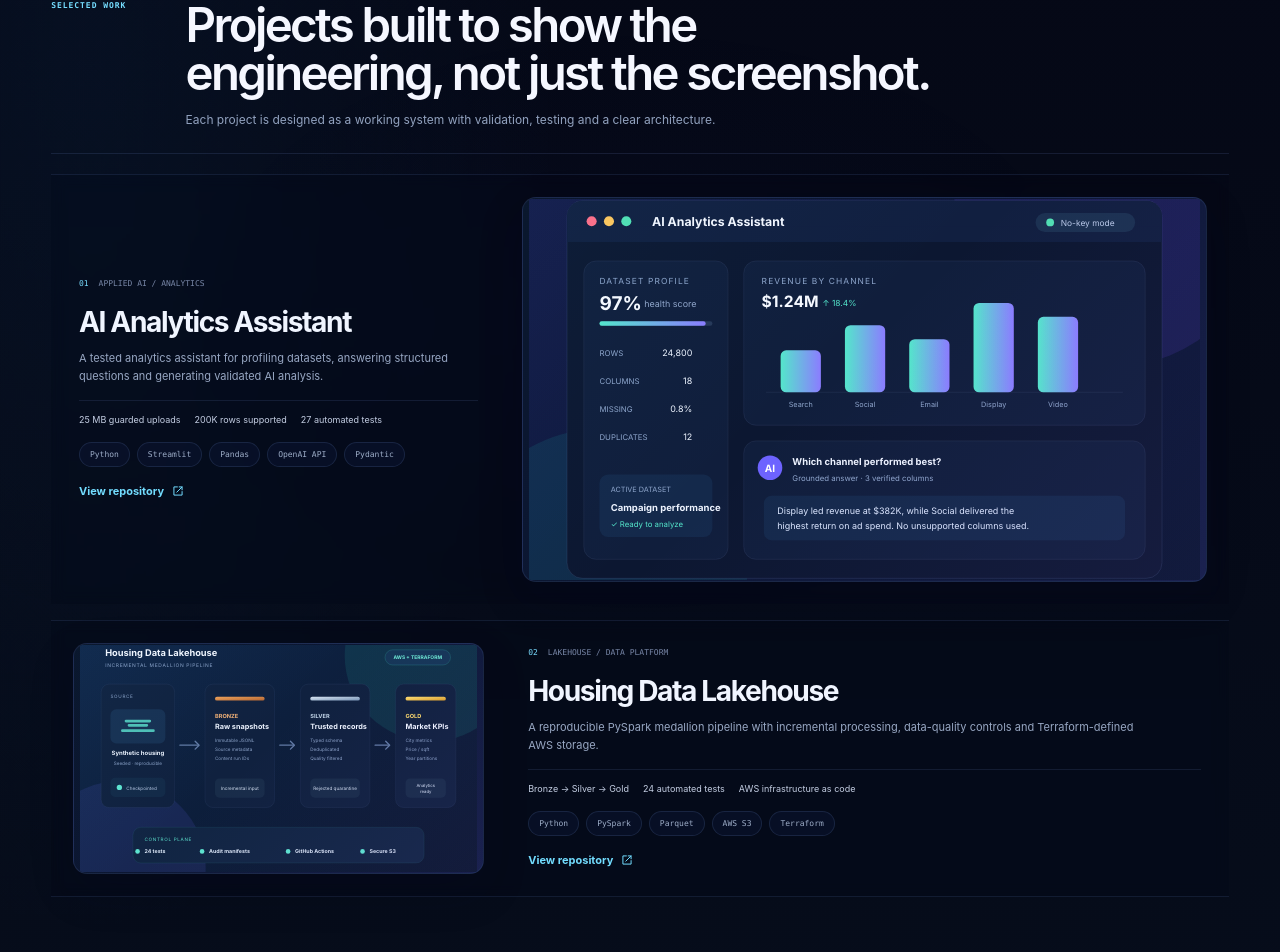
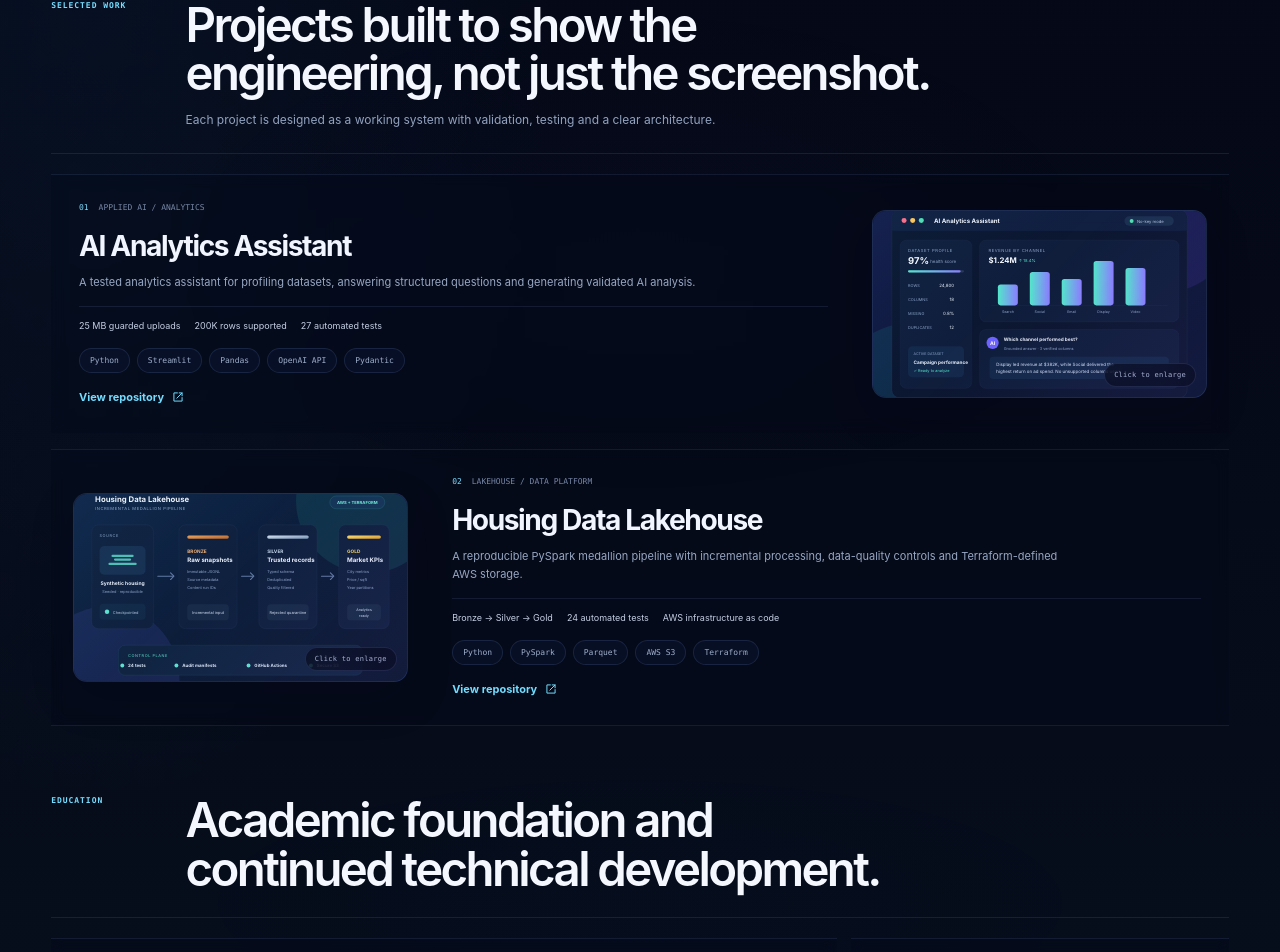
Before and after one commit to anveshsvemuri/anvesh-portfolio, a React (Vite) app: page / in a window 1280 px wide. Shown: the part 1821-2773 px from the top of the page. Built offline with nearby package versions, Linux system fonts and the light colour scheme.

Commit message:
Polish project thumbnails and reliable experience expansion

```diff
--- a/src/App.css
+++ b/src/App.css
@@ -2447,3 +2447,187 @@ main,
     border-radius: 0;
   }
 }
+
+
+/* Reliable expanded experience details */
+.experience-details-clean {
+  display: block;
+}
+
+.experience-details-clean.is-visible .experience-details-clean-inner {
+  padding-top: 4px;
+  padding-bottom: 22px;
+  opacity: 1;
+  transform: none;
+}
+
+.experience-details-clean-inner {
+  overflow: visible;
+}
+
+/* Smaller project previews + click-to-enlarge lightbox */
+.project-card {
+  grid-template-columns: minmax(0, 1.25fr) minmax(260px, .55fr);
+  align-items: center;
+}
+
+.project-card.is-reversed {
+  grid-template-columns: minmax(260px, .55fr) minmax(0, 1.25fr);
+}
+
+.project-visual-button {
+  position: relative;
+  justify-self: end;
+  width: min(100%, 390px);
+  padding: 0;
+  border: 1px solid rgba(136, 175, 255, .13);
+  background: linear-gradient(135deg, #081126, #111d43);
+  cursor: zoom-in;
+  appearance: none;
+}
+
+.project-card.is-reversed .project-visual-button {
+  justify-self: start;
+}
+
+.project-visual-button img {
+  transition: transform 220ms ease, opacity 220ms ease;
+}
+
+.project-visual-button:hover img,
+.project-visual-button:focus-visible img {
+  transform: scale(1.015);
+  opacity: .96;
+}
+
+.project-zoom-label {
+  position: absolute;
+  right: 10px;
+  bottom: 10px;
+  padding: 7px 9px;
+  border: 1px solid rgba(136, 175, 255, .15);
+  border-radius: 999px;
+  background: rgba(4, 9, 24, .72);
+  color: #a9b7d2;
+  font-family: ui-monospace, SFMono-Regular, Menlo, monospace;
+  font-size: 7px;
+  letter-spacing: .04em;
+  backdrop-filter: blur(10px);
+}
+
+.project-lightbox {
+  position: fixed;
+  z-index: 500;
+  inset: 0;
+  display: grid;
+  place-items: center;
+  padding: clamp(18px, 4vw, 54px);
+  background: rgba(2, 5, 16, .88);
+  backdrop-filter: blur(18px);
+  animation: lightboxFade 170ms ease-out;
+}
+
+.project-lightbox-content {
+  width: min(1180px, 92vw);
+  max-height: 88vh;
+  overflow: hidden;
+  border: 1px solid rgba(145, 188, 255, .20);
+  border-radius: 18px;
+  background: rgba(8, 15, 36, .96);
+  box-shadow: 0 38px 120px rgba(0, 0, 0, .45);
+}
+
+.project-lightbox-header {
+  display: flex;
+  align-items: center;
+  justify-content: space-between;
+  gap: 20px;
+  padding: 14px 17px;
+  border-bottom: 1px solid rgba(136, 175, 255, .11);
+}
+
+.project-lightbox-header span {
+  color: #78ddff;
+  font-family: ui-monospace, SFMono-Regular, Menlo, monospace;
+  font-size: 8px;
+  text-transform: uppercase;
+}
+
+.project-lightbox-header strong {
+  color: #eaf1ff;
+  font-size: 12px;
+}
+
+.project-lightbox-content img {
+  display: block;
+  width: 100%;
+  max-height: calc(88vh - 48px);
+  object-fit: contain;
+  background: #050a18;
+}
+
+.project-lightbox-close {
+  position: fixed;
+  z-index: 501;
+  top: 22px;
+  right: 24px;
+  display: grid;
+  width: 42px;
+  height: 42px;
+  padding: 0;
+  place-items: center;
+  border: 1px solid rgba(145, 188, 255, .20);
+  border-radius: 50%;
+  background: rgba(8, 15, 36, .80);
+  color: #dce7ff;
+  font-size: 24px;
+  line-height: 1;
+  cursor: pointer;
+  backdrop-filter: blur(12px);
+}
+
+.project-lightbox-close:hover,
+.project-lightbox-close:focus-visible {
+  border-color: rgba(111, 212, 255, .38);
+  color: #78ddff;
+}
+
+@keyframes lightboxFade {
+  from { opacity: 0; }
+  to { opacity: 1; }
+}
+
+@media (max-width: 860px) {
+  .project-card,
+  .project-card.is-reversed {
+    grid-template-columns: 1fr;
+  }
+
+  .project-visual-button,
+  .project-card.is-reversed .project-visual-button {
+    justify-self: start;
+    width: min(100%, 460px);
+  }
+}
+
+@media (max-width: 620px) {
+  .project-visual-button,
+  .project-card.is-reversed .project-visual-button {
+    width: min(100%, 340px);
+  }
+
+  .project-lightbox {
+    padding: 14px;
+  }
+
+  .project-lightbox-close {
+    top: 12px;
+    right: 12px;
+  }
+
+  .project-lightbox-header {
+    align-items: flex-start;
+    flex-direction: column;
+    gap: 5px;
+  }
+}
```
